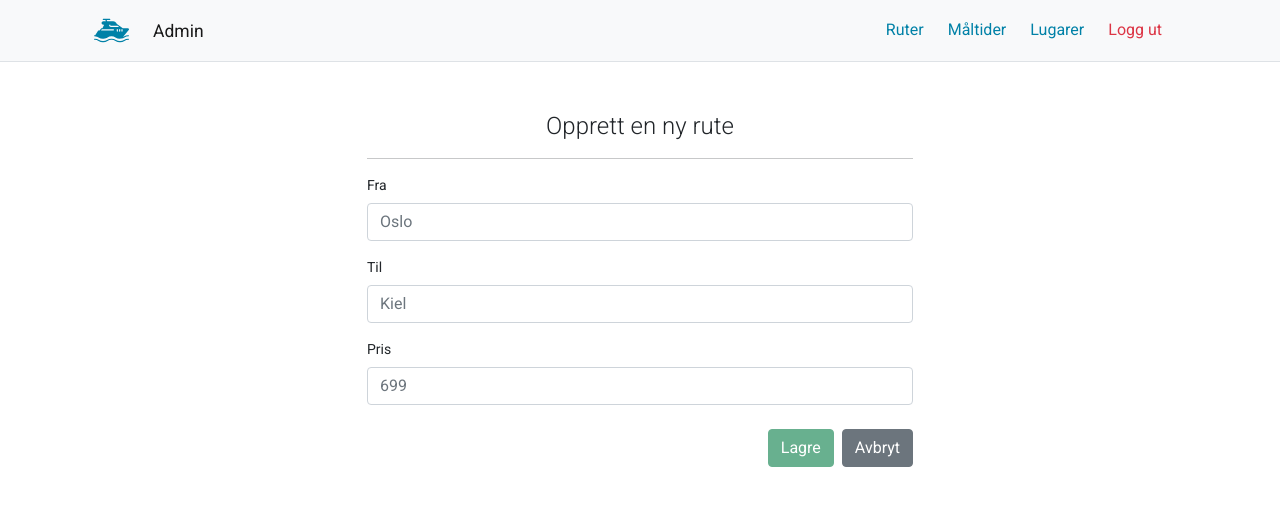
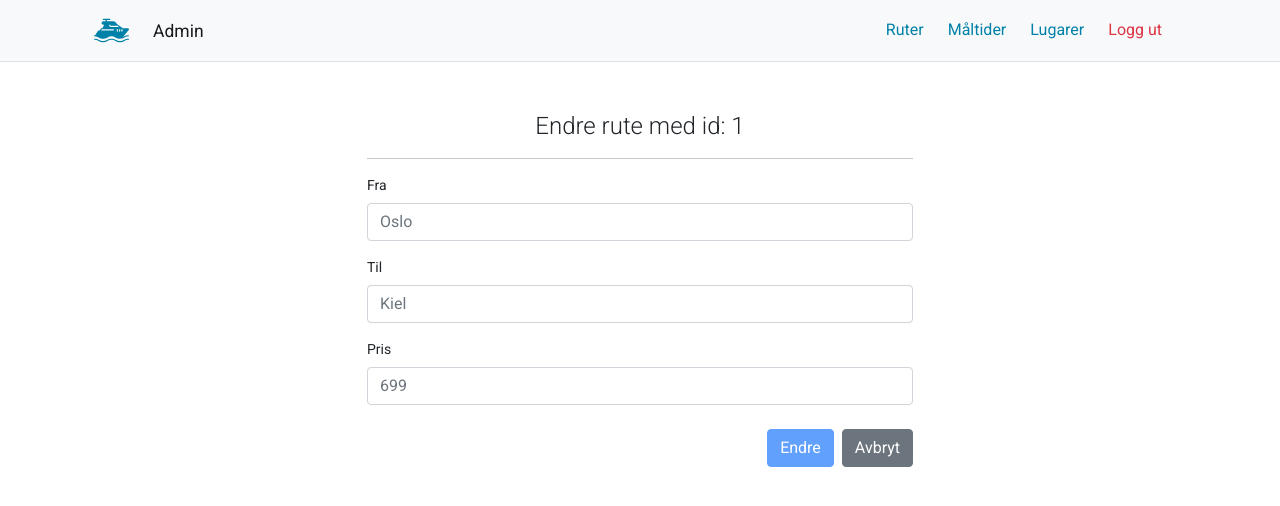
Before and after one commit to NimaAB/web-app-oppgave-2, an Angular app in the folder Web-app-oppgave-2/ClientApp/: page /api/rute/oppdater/1 in a window 1280 px wide. Shown: the top 506 px of the page. Built offline with nearby package versions, Linux system fonts and the light colour scheme.

Commit message:
determinerer om hvilken form det er, og henter id om det er endring

```diff
--- a/Web-app-oppgave-2/ClientApp/src/app/components/add-item-card/add-item-card.component.ts
+++ b/Web-app-oppgave-2/ClientApp/src/app/components/add-item-card/add-item-card.component.ts
@@ -7,8 +7,6 @@ import { Component, OnInit, Input } from '@angular/core';
 })
 export class AddItemCardComponent implements OnInit {
   @Input() formType:string|undefined;
-  constructor() {
-  }
-  ngOnInit(): void {
-  }
+  constructor() {}
+  ngOnInit(): void {}
 }
--- a/Web-app-oppgave-2/ClientApp/src/app/components/rute-form/rute-form.component.html
+++ b/Web-app-oppgave-2/ClientApp/src/app/components/rute-form/rute-form.component.html
@@ -1,7 +1,8 @@
 <div class="container py-5">
   <div class="row justify-content-center">
     <div class="col-lg-6">
-      <h1 class="fw-light text-center">Opprett en ny rute</h1>
+      <h1 *ngIf="!erEndringsForm" class="fw-light text-center">Opprett en ny rute</h1>
+      <h1 *ngIf="erEndringsForm" class="fw-light text-center">Endre rute med id: {{currentRuteId}}</h1>
       <hr class="w-100">
 
       <!-- Alert når ruten er lagret. -->
@@ -53,12 +54,11 @@
         </div>-->
 
         <div class="form-group py-2 d-flex justify-content-lg-end justify-content-center">
-          <button class="btn btn-primary me-2" *ngIf="endringsForm" [disabled]="form.invalid">Endre</button>
-          <button class="btn btn-success me-2" *ngIf="!endringsForm" [disabled]="form.invalid">Lagre</button>
+          <button class="btn btn-primary me-2" *ngIf="erEndringsForm" [disabled]="form.invalid">Endre</button>
+          <button class="btn btn-success me-2" *ngIf="!erEndringsForm" [disabled]="form.invalid">Lagre</button>
           <button class="btn btn-secondary" routerLink="/ruter">Avbryt</button>
         </div>
       </form>
     </div>
   </div>
-
 </div>
--- a/Web-app-oppgave-2/ClientApp/src/app/components/rute-form/rute-form.component.ts
+++ b/Web-app-oppgave-2/ClientApp/src/app/components/rute-form/rute-form.component.ts
@@ -1,4 +1,4 @@
-import { Component } from '@angular/core';
+import { Component, Input } from '@angular/core';
 import {FormGroup, Validators, FormControl, AbstractControl} from '@angular/forms';
 
 @Component({
@@ -7,9 +7,10 @@ import {FormGroup, Validators, FormControl, AbstractControl} from '@angular/form
   styleUrls: ['./rute-form.component.css']
 })
 export class RuteFormComponent{
-  endringsForm: boolean = false;
+  erEndringsForm: boolean = true;
+  currentRuteId:any = undefined;
+  isSubmitted: boolean = false;
 
-  isSubmitted: boolean = false;
   form = new FormGroup({
     id: new FormControl(),
     fra: new FormControl(
@@ -30,7 +31,10 @@ export class RuteFormComponent{
     )
   });
 
-  constructor() { }
+  constructor() {
+    this.setErEndringsForm()
+    this.setId();
+  }
   get fra(){
     return this.form.controls.fra;
   }
@@ -48,7 +52,7 @@ export class RuteFormComponent{
   }
 
   onSubmit() {
-    if(this.endringsForm){
+    if(this.erEndringsForm){
       this.endreRute();
     } else {
       this.lagreNyRute();
@@ -57,7 +61,16 @@ export class RuteFormComponent{
     this.form.reset();
   }
 
-
+  setErEndringsForm(){
+    const url = window.location.href
+    this.erEndringsForm = url.split("/")[5] === 'oppdater';
+  }
+  setId(){
+    const url = window.location.href
+    if(this.erEndringsForm){
+      this.currentRuteId = url.split("/")[6];
+    }
+  }
   endreRute(){
 
   }
@@ -65,4 +78,6 @@ export class RuteFormComponent{
   lagreNyRute(){
 
   }
+
+
 }
```
